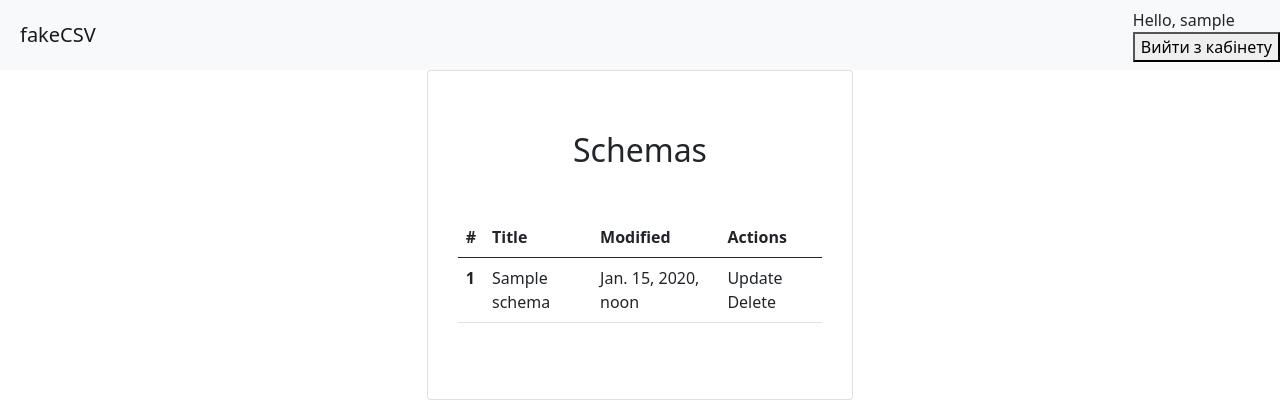
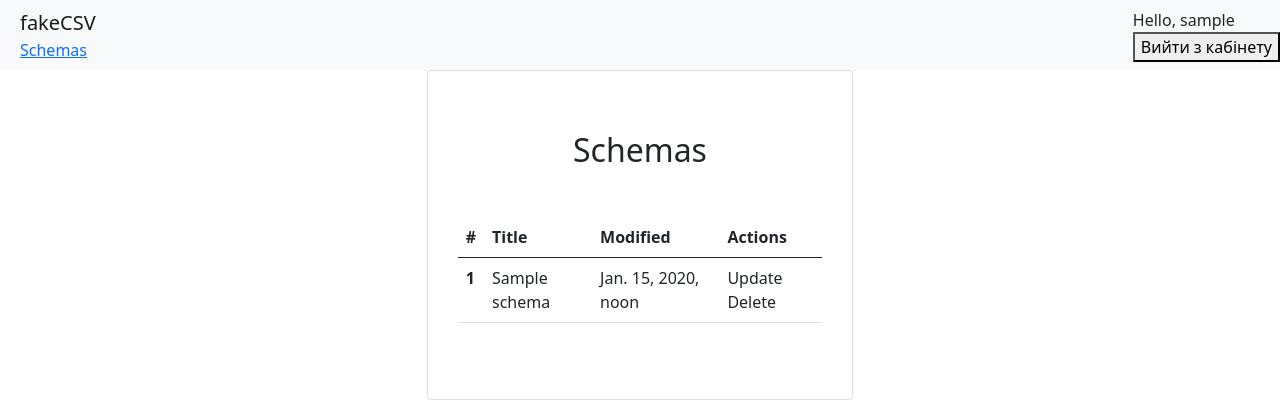
Before and after one commit to d4tAloUh/fakeCSV, a Django app: page / in a window 1280 px wide. Shown: the top 420 px of the page. Run offline with Django 3.2, Linux system fonts and the light colour scheme; a user stored in the database is signed in; tables that the repository leaves empty hold one stand-in row (values such as "Sample post").

Commit message:
added link to schemas page

```diff
--- a/planeks/templates/components/navbar.html
+++ b/planeks/templates/components/navbar.html
@@ -2,6 +2,7 @@
     <div class="align-center" style="padding: 0 20px">
         <span class="navbar-brand brand">
             <a href='#' class="navbar-brand">fakeCSV</a></span>
+        <div><a href="{% url 'user-schemas' %}">Schemas</a></div>
     </div>
     <div>
         {% if user.is_authenticated %}
```
